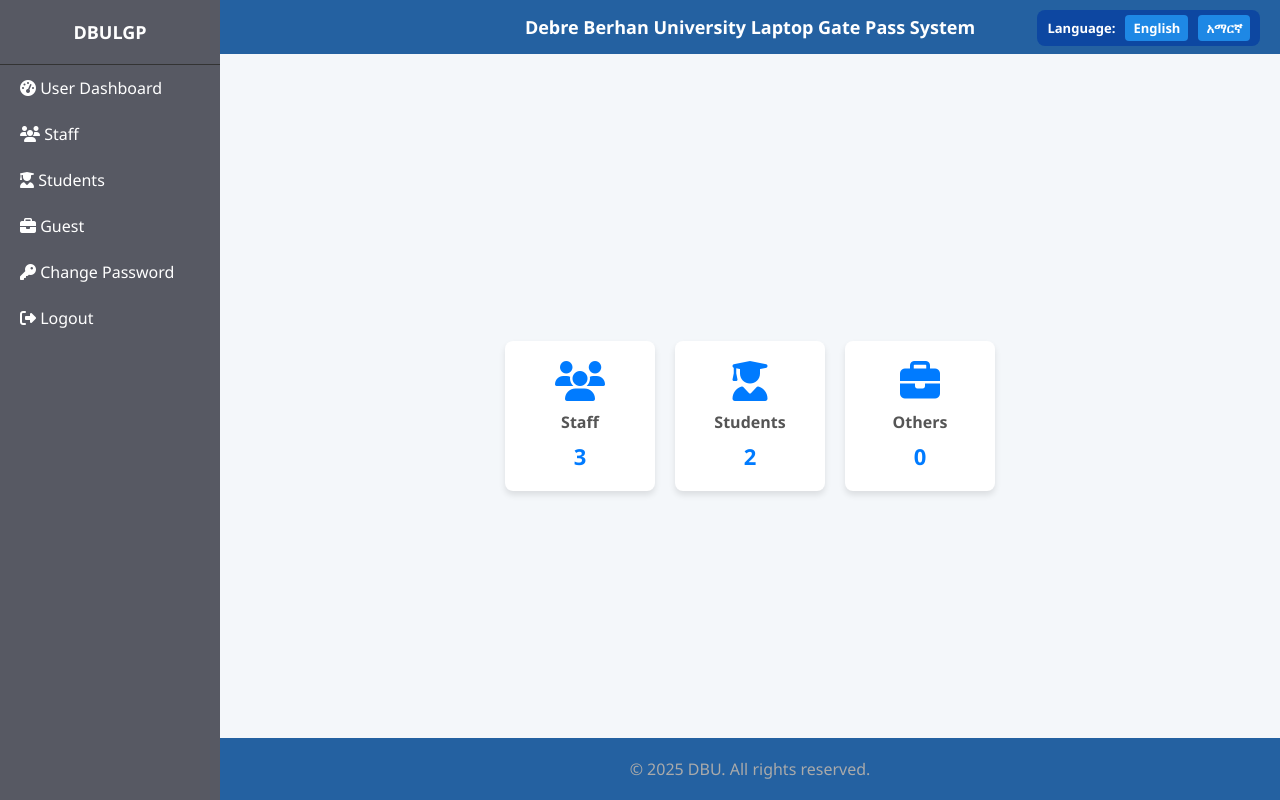
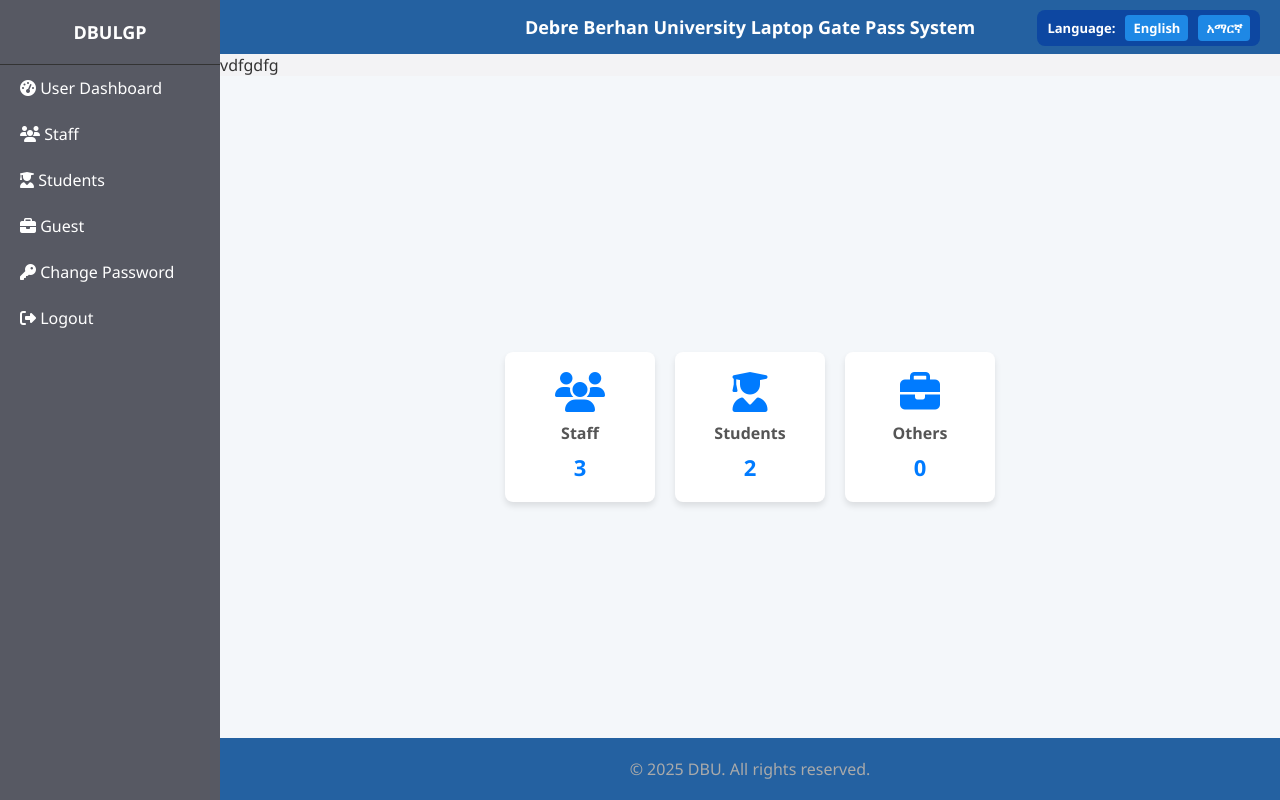
Before and after one commit to BugaraS/LGP, a PHP site: page /Userdashboard.php in a window 1280 px wide. Run offline with PHP 8.4, Linux system fonts and the light colour scheme; a user stored in the database is signed in; data comes from the database, SQL or seed files in the repository; data that the repository does not hold is empty.

Commit message:
Updated Userdashboard.php

```diff
--- a/Userdashboard.php
+++ b/Userdashboard.php
@@ -86,7 +86,7 @@
                 <a href="language_switch.php?lang=am">አማርኛ</a>
             </div>
         </header>
-
+vdfgdfg
         <div class="content">
             <div class="stats">
                 <div onclick="location.href='Staff_registrations.php'">
```
